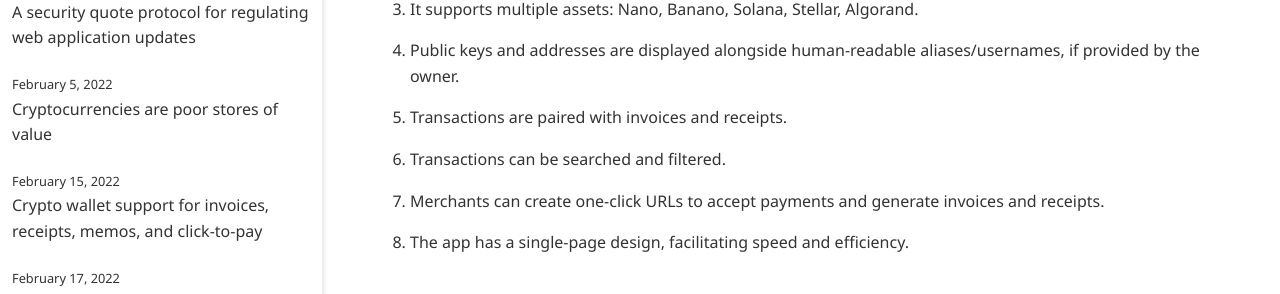
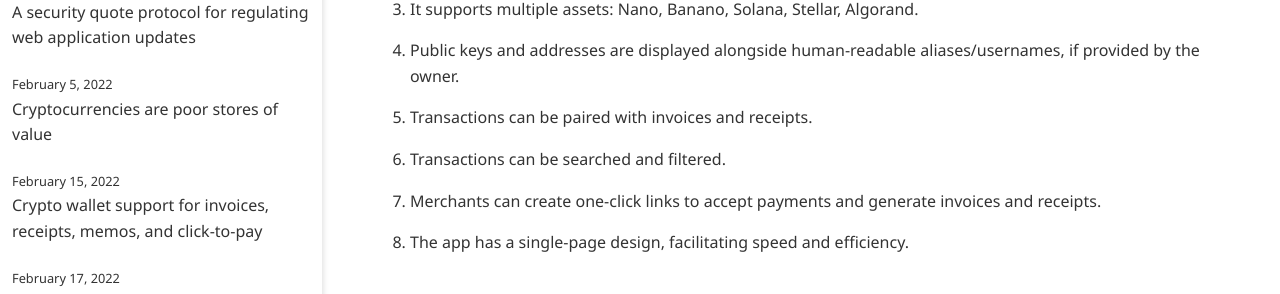
Before and after one commit to warashibetrader/warashibetrader.github.io, a Jekyll site: the page built from _posts/2022-02-25-feature-list.md, in a window 1280 px wide. Shown: the part 258-552 px from the top of the page. Built offline with Jekyll 4.4.1, drawn with Linux system fonts in a browser that asks for light colours.

Commit message:
Update 2022-02-25-feature-list.md

```diff
--- a/_posts/2022-02-25-feature-list.md
+++ b/_posts/2022-02-25-feature-list.md
@@ -12,10 +12,10 @@ Here is an updated list of some of the more interesting features on Transact:
 
 4. Public keys and addresses are displayed alongside human-readable aliases/usernames, if provided by the owner.
 
-5. Transactions are paired with invoices and receipts.
+5. Transactions can be paired with invoices and receipts.
 
 6. Transactions can be searched and filtered.
 
-6. Merchants can create one-click URLs to accept payments and generate invoices and receipts.
+6. Merchants can create one-click links to accept payments and generate invoices and receipts.
 
 7. The app has a single-page design, facilitating speed and efficiency.
```
